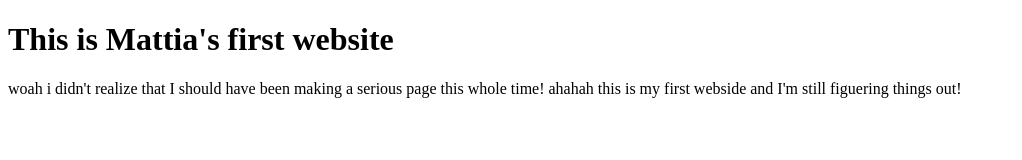
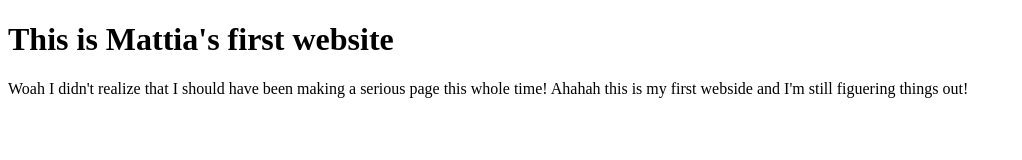
Before and after one commit to IS-120/first-web-page-mattiaallen, a website: page index.html in a window 1280 px wide. Shown: the whole page, without its empty margins (0-1022 px from the left). Drawn offline with Linux system fonts and the light colour scheme.

Commit message:
grammer fix

```diff
--- a/index.html
+++ b/index.html
@@ -12,6 +12,6 @@
 </head>
 <body>
     <h1>This is Mattia's first website</h1>
-    <p>woah i didn't realize that I should have been making a serious page this whole time! ahahah this is my first webside and I'm still figuering things out! </p>
+    <p>Woah I didn't realize that I should have been making a serious page this whole time! Ahahah this is my first webside and I'm still figuering things out! </p>
 </body>
 </html>
```
